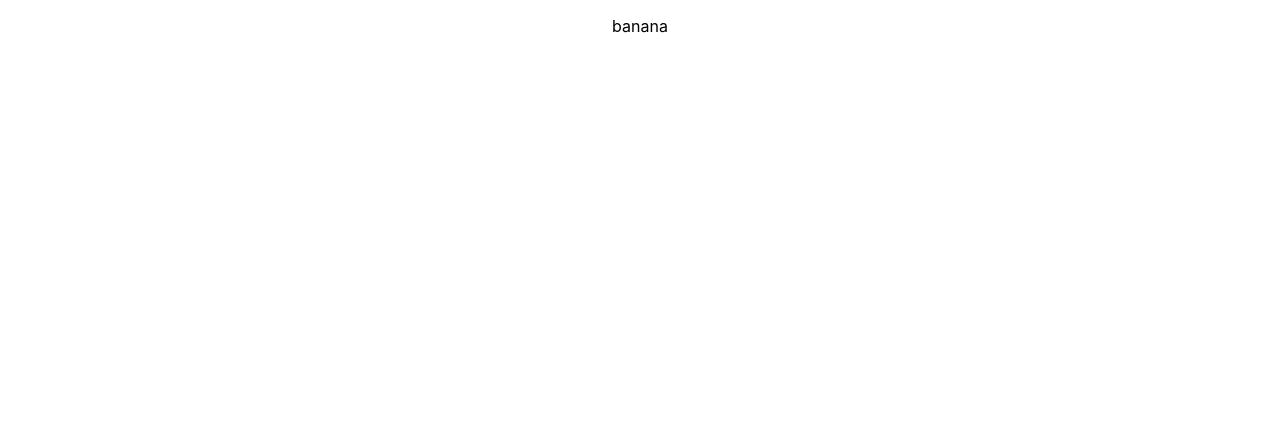
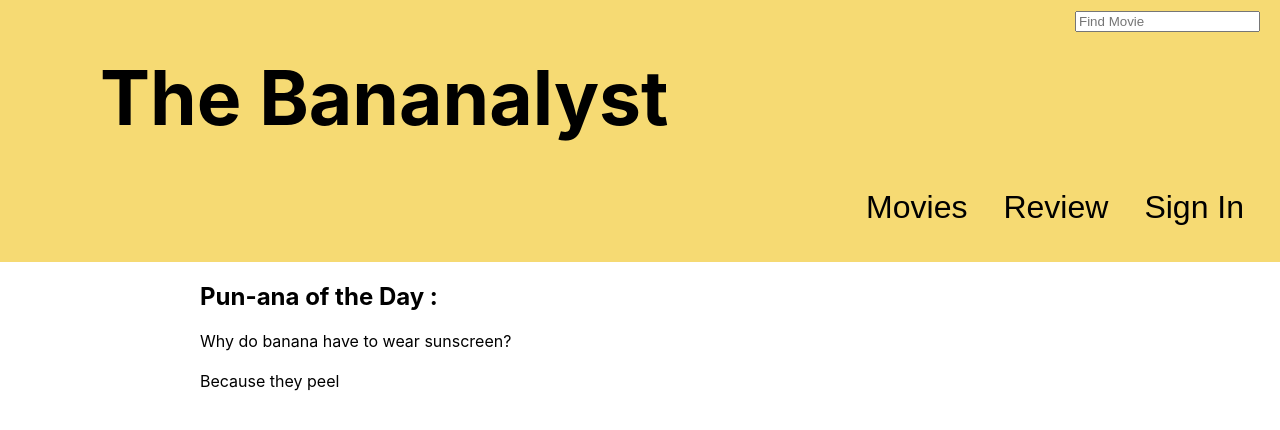
Before and after one commit to bbmcmann/307MovieProject, a React (Create React App) app in the folder frontend/: page / in a window 1280 px wide. Shown: the top 430 px of the page. Built offline with nearby package versions, Linux system fonts and the light colour scheme.

Commit message:
Home Page

```diff
--- a/frontend/src/App.css
+++ b/frontend/src/App.css
@@ -14,14 +14,39 @@
 }
 
 .App-header {
-  background-color: #282c34;
-  min-height: 100vh;
+  background-color: #F6DA73;
+  min-height: 225px;
   display: flex;
   flex-direction: column;
-  align-items: center;
+  /* align-items: center; */
   justify-content: center;
-  font-size: calc(10px + 2vmin);
-  color: white;
+  /* font-size: calc(20px); */
+  color: black;
+}
+
+.App-form {
+  text-align: right;
+  padding: 10px;
+  padding-right: 20px;
+}
+
+.App-h1 {
+  font-size: calc(75px);
+  text-align: left;
+  margin-left: 100px;
+  margin-top: 10px;
+  margin-bottom: 10px;
+}
+
+.App-nav {
+  font-size: calc(10x);
+  text-align: right;
+  padding-right: 20px;
+}
+
+.App-body {
+  text-align: left;
+  padding-left: 200px;
 }
 
 .App-link {
@@ -36,3 +61,54 @@
     transform: rotate(360deg);
   }
 }
+
+/* for the drop down in the nav bar */
+.dropdown {
+  position: relative;
+  display: inline-block;
+}
+
+.dropdown .drophome {
+  font-size: 32px;
+  padding: 16px;
+}
+
+.dropbtn {
+  background-color: #F6DA73;
+  color: black;
+  padding: 16px;
+  padding-left: 20px;
+  font-size: 32px;
+  border: none;
+  cursor: pointer;
+}
+
+.dropcont {
+  display: none;
+  position: absolute;
+  background-color: #E55B7E;
+  font-size: 20px;
+  min-width: 80px;
+  box-shadow: 0px 8px 16px 0px rgba(0,0,0,0.2);
+  z-index: 1;
+}
+
+.dropcont a {
+  text-decoration: none;
+  text-align: left;
+  display: block;
+}
+
+.dropcont a:hover {
+  background-color: black;
+}
+
+.dropdown:hover .dropcont {
+  text-align: left;
+  padding-left: 10px;
+  display: block;
+}
+
+.dropdown:hover .dropbtn {
+  background-color: #E55B7E;
+}
--- a/frontend/src/App.js
+++ b/frontend/src/App.js
@@ -1,11 +1,14 @@
 
 import './App.css';
+import Header from './Header';
 
 function App() {
+
   return (
     <div className="App">
-      <p>banana</p>
+      <Header />
     </div>
+
   );
 }
 
--- /dev/null
+++ b/frontend/src/Header.js
@@ -0,0 +1,70 @@
+import React from 'react';
+
+function GetHeader(){
+    return (
+      <header className="App-header">
+        <form className="App-form">
+          <input type="search" name="q" placeholder="Find Movie" />
+        </form>
+        <h1 className="App-h1">
+          The Bananalyst
+        </h1>
+        <nav className="App-nav">
+          <h2>
+            <div className = "dropdown">
+              <button className="dropbtn">Movies</button>
+              <div className="dropcont">
+                <p>Popular Movies</p>
+                <p>Suggested Movies</p>
+              </div>
+            </div>
+            <div className="dropdown">
+              <button className="dropbtn">Review</button>
+            </div>
+            <div className="dropdown">
+              <button className="dropbtn">Sign In</button>
+            </div>
+          </h2>
+        </nav>
+      </header>
+    );
+}
+
+function GetPun() {
+    let pun_q = ["How is a banana peel on the floor similar to music?", "Why don't bananas snore?", "Why do banana have to wear sunscreen?", "What do you call a banana who gets all the girls?", "I was walking down the street when I stood on a banana?"];
+    let pun_a = ["Because if you don't C Sharp you'll B Flat", "Because they don't want to wake up the rest of the bunch", "Because they peel", "A banana smoothie", "Luckily, I was wearing my SlipKnot t-shirt"];
+    let randomNum = Math.floor(Math.random() * pun_q.length);
+
+    function GetQuestion() {
+        return (
+            pun_q[randomNum]
+        );
+    }
+
+    function GetAnswer() {
+        return (
+            pun_a[randomNum]
+        );
+    }
+
+    return (
+        <div className="App-body">
+            <h2 className="App-h2">Pun-ana of the Day :</h2>
+            <GetQuestion />
+            <br></br>
+            <br></br>
+            <GetAnswer />
+        </div>
+    );
+}
+
+function Header() {
+    return (
+        <div className="Home Page">
+            <GetHeader />
+            <GetPun />
+        </div>
+    );
+}
+
+export default Header;
```
